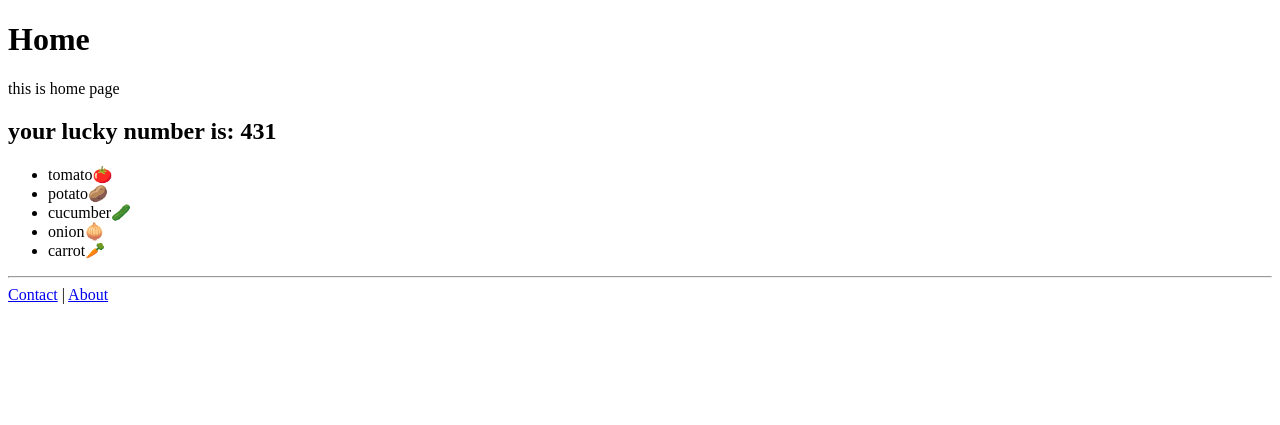
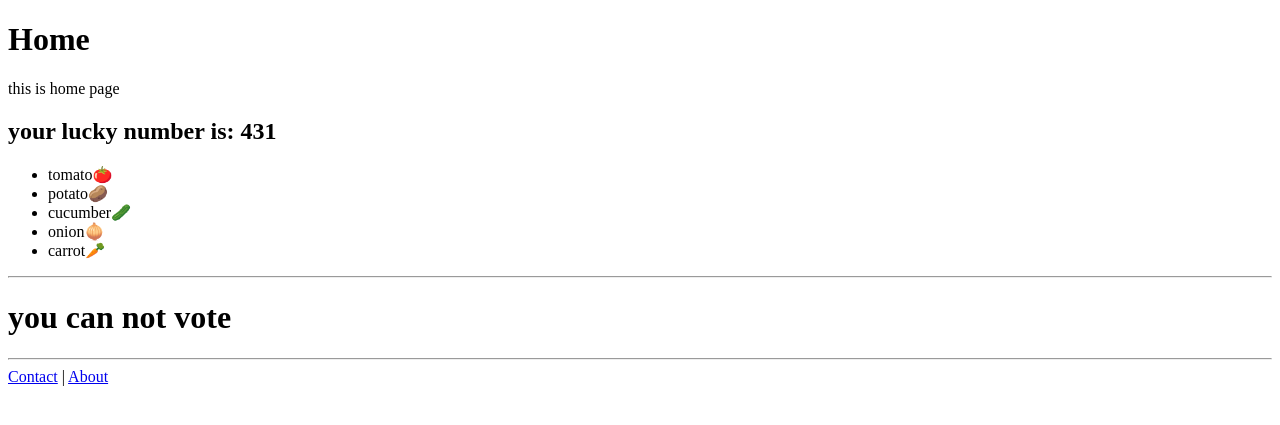
Before and after one commit to gitcrusher/Django, a Django app: page / in a window 1280 px wide. Shown: the top 425 px of the page. Run offline with Django 5.2, Linux system fonts and the light colour scheme.

Commit message:
feat: add person age to context and update home template for voting eligibility

```diff
--- a/first_project/home/templates/home.html
+++ b/first_project/home/templates/home.html
@@ -16,8 +16,16 @@
     <ul>
         {% for vegetable in vegetables %}
         <li>{{vegetable}}</li>
+
         {% endfor%}
     </ul>
+    <hr>
+
+    {%if person_age >= 18 %}
+    <h1>you can vote</h1>
+    {%else%}
+    <h1>you can not vote</h1>
+    {% endif %}
 
     <hr>
     <a href="{% url 'contact' %}">Contact</a> |
--- a/first_project/home/views.py
+++ b/first_project/home/views.py
@@ -9,8 +9,8 @@ def home(request):
     lucky_number = random .randint(100,999)
 
     vegetables = ["tomato🍅", "potato🥔", "cucumber🥒", "onion🧅", "carrot🥕"]
-
-    context = {"lucky_number": lucky_number,"vegetables": vegetables}
+    person_age = 15
+    context = {"lucky_number": lucky_number,"vegetables": vegetables, "person_age": person_age}
     return render(request, 'home.html', context)
 
 def about(request):
```
